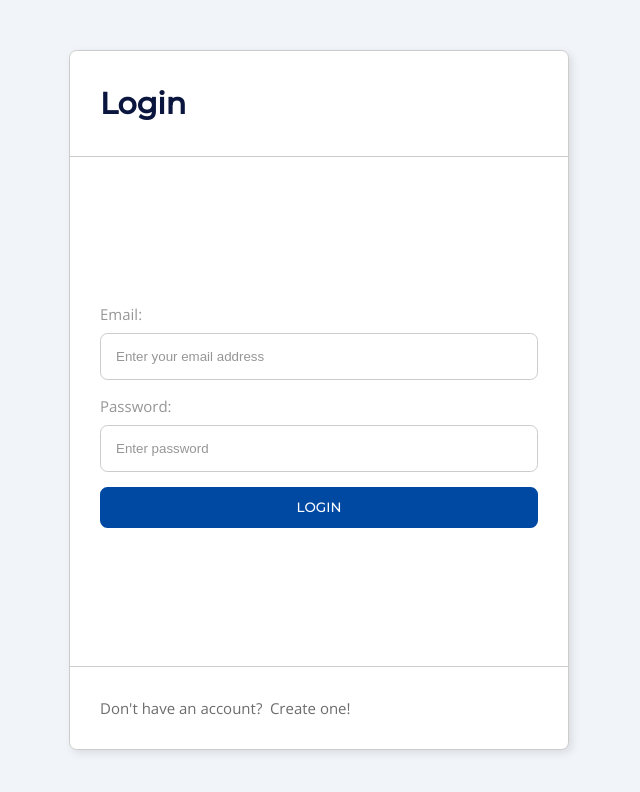
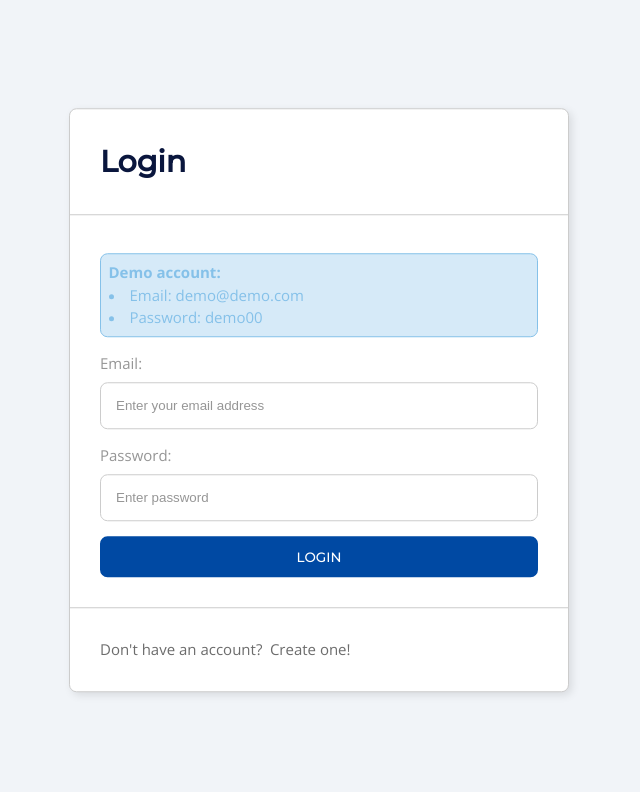
Before and after one commit to ototom/HabitTracker, a React (Create React App) app: page /auth/sign-in in a window 1280 px wide. Shown: the top 792 px of the page, without its empty margins (321-961 px from the left). Built offline with nearby package versions, Linux system fonts and the light colour scheme; no server answers.

Commit message:
Add info about demo account

```diff
--- a/src/components/Auth/AuthForm.js
+++ b/src/components/Auth/AuthForm.js
@@ -13,6 +13,13 @@ const AuthForm = ({
 }) => {
     return (
         <form className='auth__form' onSubmit={submitHandler}>
+            {isLoginMode && (
+                <div className='alert alert--blue'>
+                    <strong>Demo account:</strong>
+                    <li>Email: demo@demo.com</li>
+                    <li>Password: demo00</li>
+                </div>
+            )}
             <Alert errors={errors} />
             {!isLoginMode && (
                 <Input
--- a/src/index.css
+++ b/src/index.css
@@ -66,10 +66,16 @@ button {
 
 .backdrop {
     height: 100vh;
-    background:hsla(0, 0%, 0%, 0.1);
+    background: hsla(0, 0%, 0%, 0.1);
     z-index: 115;
     position: fixed;
     top: 0;
     left: 0;
     right: 0;
 }
+
+.alert--blue {
+    border-color: #85C1E9;
+    color: #85C1E9;
+    background-color: #D6EAF8;
+}
--- a/src/pages/Auth.css
+++ b/src/pages/Auth.css
@@ -1,6 +1,6 @@
 .auth__container {
     width: 95vw;
-    height: 95vh;
+    height: 90vh;
     display: flex;
     flex-direction: column;
     position: fixed;
@@ -22,8 +22,9 @@
 
 @media (min-width: 768px) {
     .auth__container {
+        position: absolute;
         width: 500px;
-        height: 700px;
+        height: auto;
     }
 }
 
```
